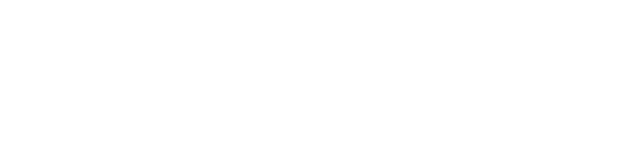
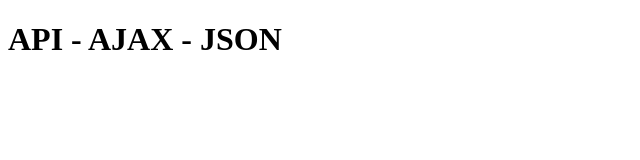
Before and after one commit to bkcp/API_practice, a plain HTML site: page index.html in a window 1280 px wide. Shown: the whole page, without its empty margins (0-640 px from the left). Drawn offline with Linux system fonts and the light colour scheme.

Commit message:
terminal pull/merge practice

```diff
--- a/index.html
+++ b/index.html
@@ -7,6 +7,9 @@
     <title>API_Practice</title>
 </head>
 <body>
+    <h1>
+        API - AJAX - JSON
+    </h1>
     <script src="app.js"></script>
 </body>
 </html>
```
